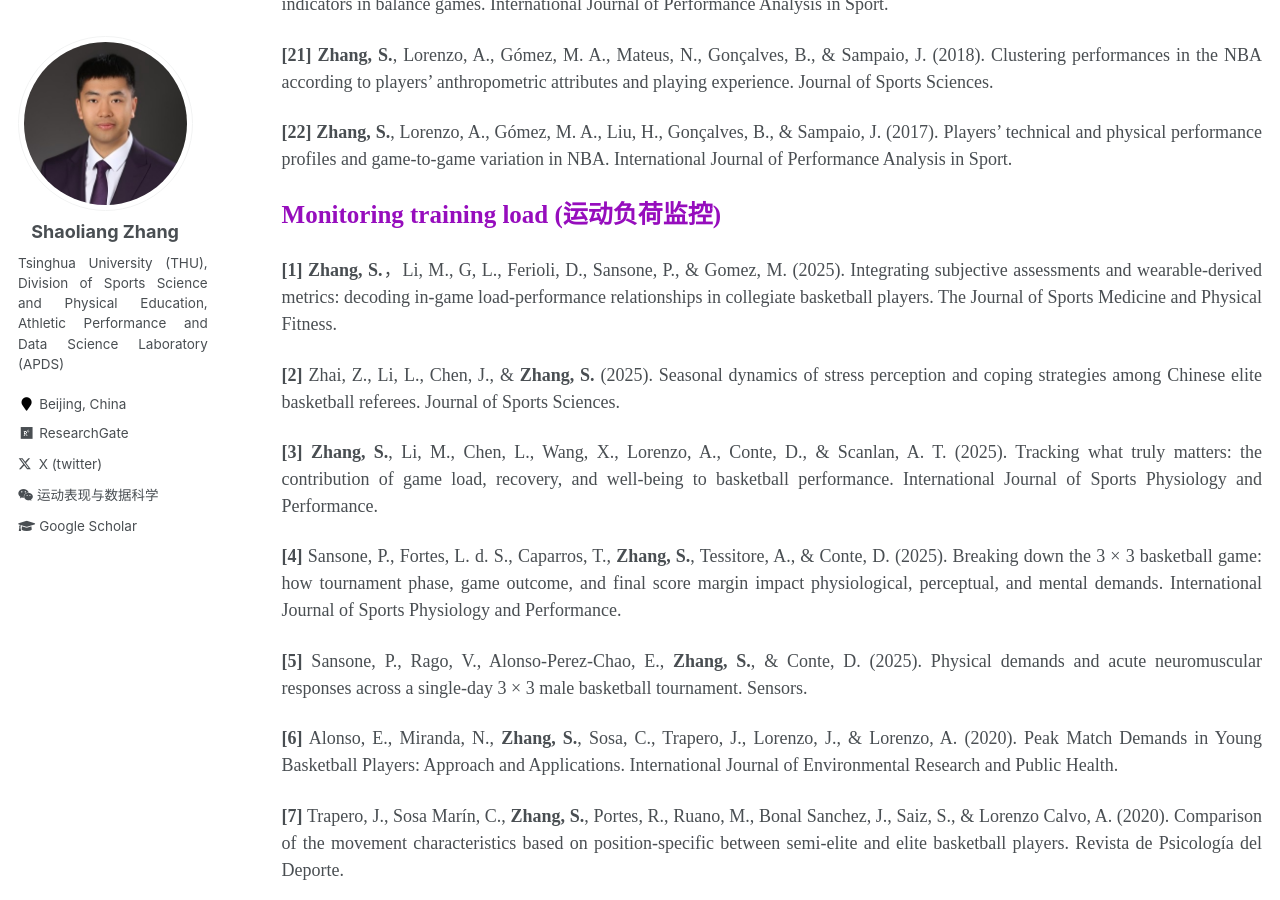
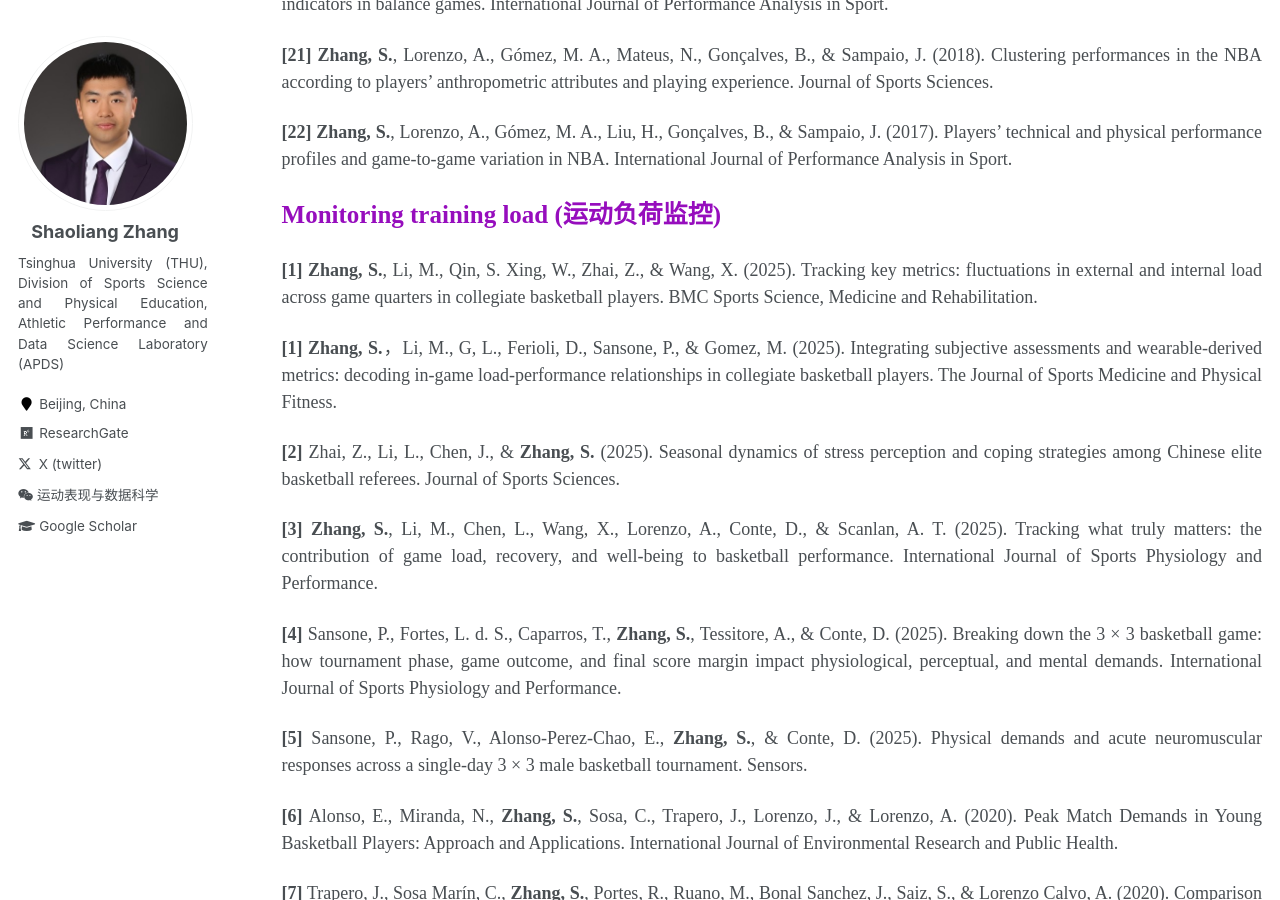
Before and after one commit to sportssuper/ZSL, a Jekyll site: the page built from _pages/publications.md, in a window 1280 px wide and 900 px high, scrolled down 1807 px. Built offline with Jekyll 4.4.1, drawn with Linux system fonts in a browser that asks for light colours; a script that is not in the unit is left out.

Commit message:
Update publications.md

```diff
--- a/_pages/publications.md
+++ b/_pages/publications.md
@@ -82,6 +82,8 @@ author_profile: true
 
 <span style="color: #960DBD; font-weight: bold; font-size: 25px;">Monitoring training load (运动负荷监控)</span>
 
+**[1]** **Zhang, S.**, Li, M., Qin, S. Xing, W., Zhai, Z., & Wang, X. (2025). Tracking key metrics: fluctuations in external and internal load across game quarters in collegiate basketball players. BMC Sports Science, Medicine and Rehabilitation.
+
 **[1]** **Zhang, S.**，Li, M., G, L., Ferioli, D., Sansone, P., & Gomez, M. (2025). Integrating subjective assessments and wearable-derived metrics: decoding in-game load-performance relationships in collegiate basketball players. The Journal of Sports Medicine and Physical Fitness.
 
 **[2]** Zhai, Z., Li, L., Chen, J., & **Zhang, S.** (2025). Seasonal dynamics of stress perception and coping strategies among Chinese elite basketball referees. Journal of Sports Sciences.
```
